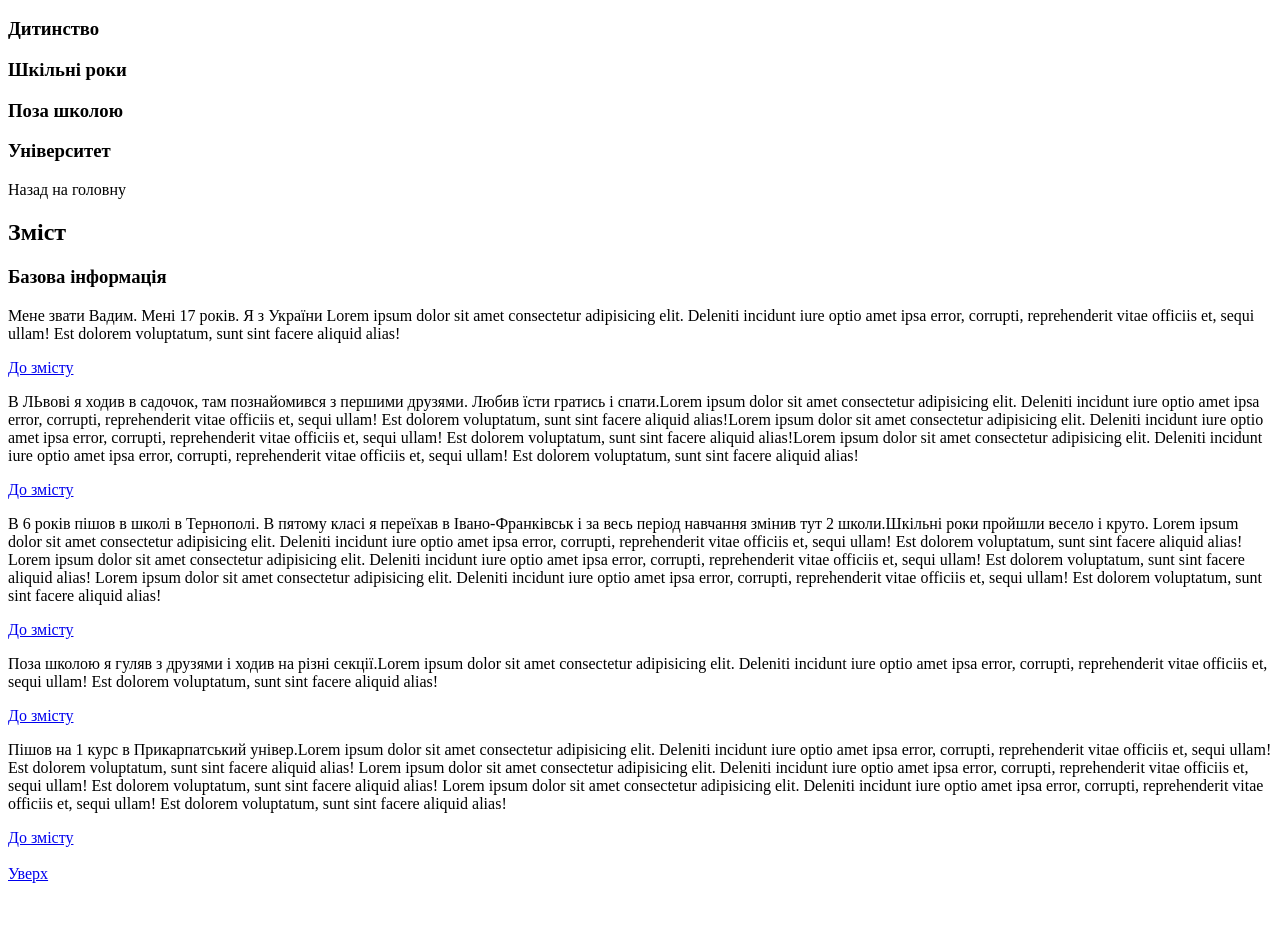
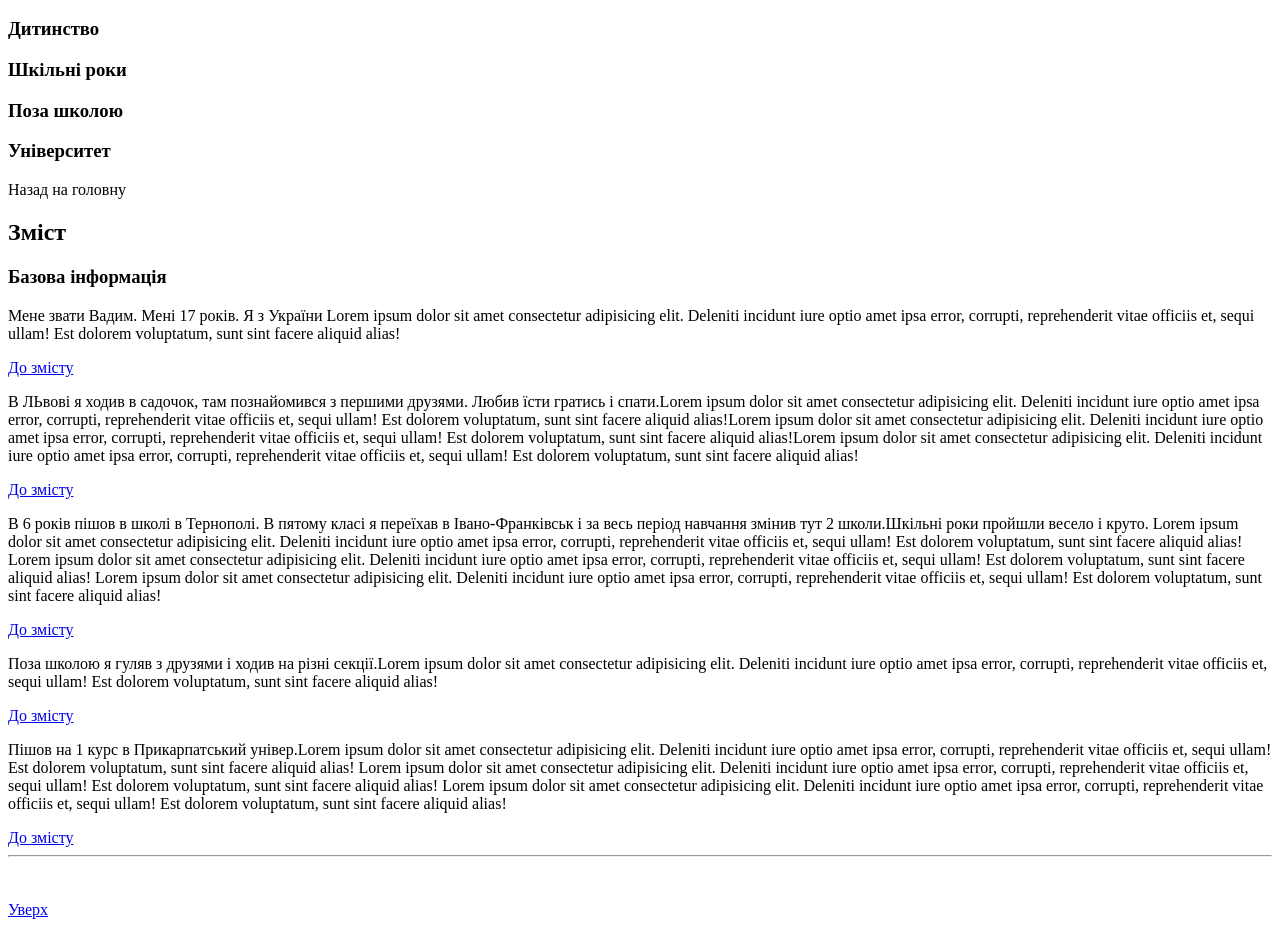
Before and after one commit to vastopiik/HTML-Univer-course, a plain HTML site: page Practise2/biography.html in a window 1280 px wide. Shown: the part 120-1047 px from the top of the page. Before the commit the page ends 1011 px from the top, so only its background shows below. Drawn offline with Linux system fonts and the light colour scheme.

Commit message:
Update biography.html

```diff
--- a/Practise2/biography.html
+++ b/Practise2/biography.html
@@ -63,7 +63,9 @@
             reprehenderit vitae officiis et, sequi ullam! Est dolorem voluptatum, sunt sint facere aliquid alias!
         </p>
     </article>
-    <a href="#zmist">До змісту</a><br><br>
+    <a href="#zmist">До змісту</a>
+    <hr>
+    <br><br>
     <a href="#">Уверх</a>
 
 </body>
```
